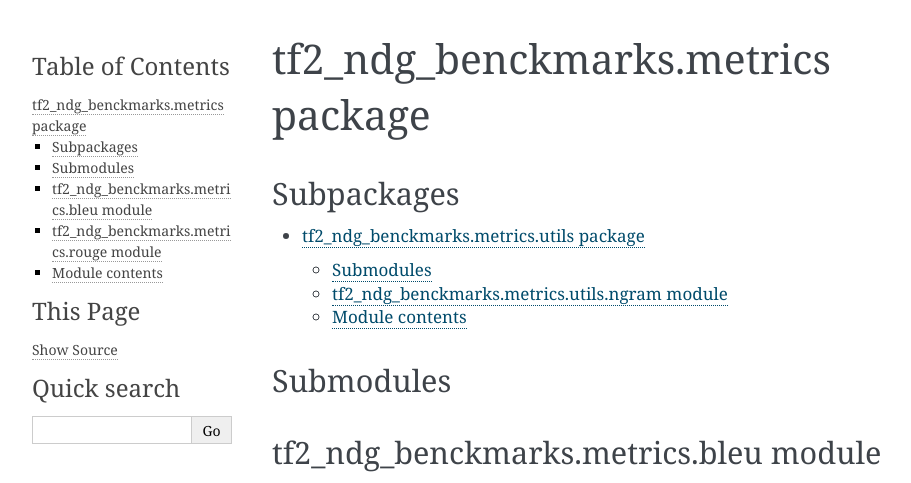
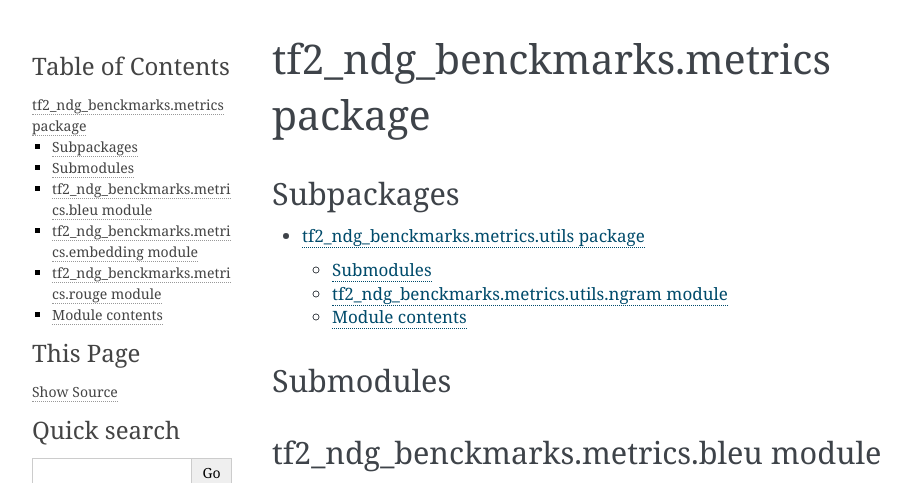
Before and after one commit to katsugeneration/tf2-ndg-benchmarks, a Sphinx documentation site: the page built from docs/tf2_ndg_benckmarks.metrics.rst, in a window 1280 px wide. Shown: the top 483 px of the page, without its empty margins (148-1059 px from the left). Built offline with Sphinx 7.4.7, drawn with Linux system fonts in a browser that asks for light colours; some of the changed text lies outside the part shown; grey boxes are pictures that could not be loaded.

Commit message:
Update docs

```diff
--- a/docs/tf2_ndg_benckmarks.metrics.rst
+++ b/docs/tf2_ndg_benckmarks.metrics.rst
@@ -19,6 +19,14 @@
    :undoc-members:
    :show-inheritance:
 
+tf2\_ndg\_benckmarks.metrics.embedding module
+---------------------------------------------
+
+.. automodule:: tf2_ndg_benckmarks.metrics.embedding
+   :members:
+   :undoc-members:
+   :show-inheritance:
+
 tf2\_ndg\_benckmarks.metrics.rouge module
 -----------------------------------------
 
```
Also changed, not shown: 1 other file.
